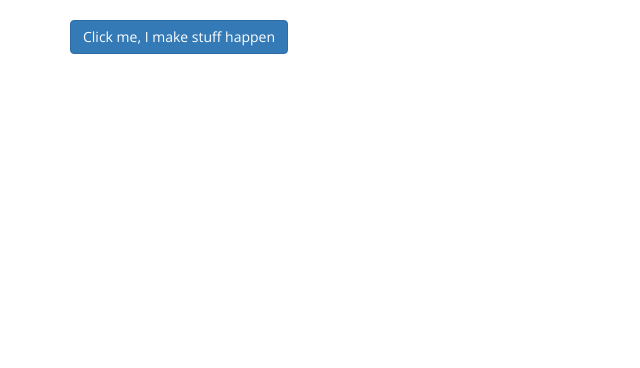
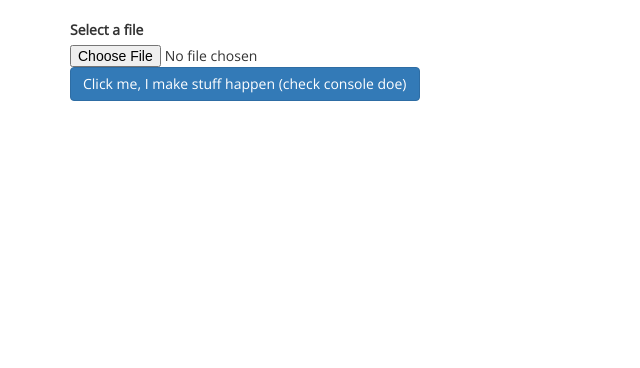
Before and after one commit to AndrewNg/reezy, a Flask app: page / in a window 1280 px wide. Shown: the part 52-420 px from the top of the page, without its empty margins (0-640 px from the left). Run offline with Flask 2, Linux system fonts and the light colour scheme; some libraries are stand-ins or nearby versions.

Commit message:
wow such progress u gotta upload a pdf otherwise reezy will haunt u

```diff
--- a/app.py
+++ b/app.py
@@ -1,5 +1,6 @@
 from flask import Flask, render_template, request
 from flask_sslify import SSLify
+from werkzeug.utils import secure_filename
 import os, json
 
 app = Flask(__name__)
@@ -23,4 +24,24 @@ def status():
 # logic stuff here
 @app.route('/process', methods=['GET', 'POST'])
 def process():
-   return json.dumps({'data':'ayy'});
+  # check if the post request has the file part
+  if 'file' not in request.files:
+      flash('No file part')
+      return redirect(request.url)
+  file = request.files['file']
+  # if user does not select file, browser also
+  # submit a empty part without filename
+  if file.filename == '':
+    flash('No selected file')
+    return redirect(request.url)
+  if file and allowed_file(file.filename):
+    filename = secure_filename(file.filename)
+  else:
+    filename = 'u didnt upload a pdf u liar'
+
+  return json.dumps({'data':'the server thinks the file is: ' + filename});
+
+# helper methods
+def allowed_file(filename):
+  return '.' in filename and \
+    filename.rsplit('.', 1)[1].lower() in set(['pdf'])
--- a/static/js/main.js
+++ b/static/js/main.js
@@ -1,9 +1,13 @@
 $('.btn').click(function(e) {
   e.preventDefault();
+  var form_data = new FormData($('#upload-file')[0]);
   $.ajax({
     type: 'POST',
     url: '/process',
-    data: 'yo',
+    data: form_data,
+            contentType: false,
+            cache: false,
+            processData: false,
           success: function(result) {
             console.log(JSON.parse(result).data);
           },
--- a/templates/index.html
+++ b/templates/index.html
@@ -3,6 +3,14 @@
 
 {% block content %}
 <div class="container">
-  <button type="button" class="btn btn-primary">Click me, I make stuff happen</button>
+  <form id="upload-file" method="post" enctype="multipart/form-data">
+    <fieldset>
+      <label for="file">Select a file</label>
+      <input name="file" type="file">
+    </fieldset>
+    <fieldset>
+      <button type="button" class="btn btn-primary">Click me, I make stuff happen (check console doe)</button>
+    </fieldset>
+  </form>
 </div>
 {% endblock %}
```
